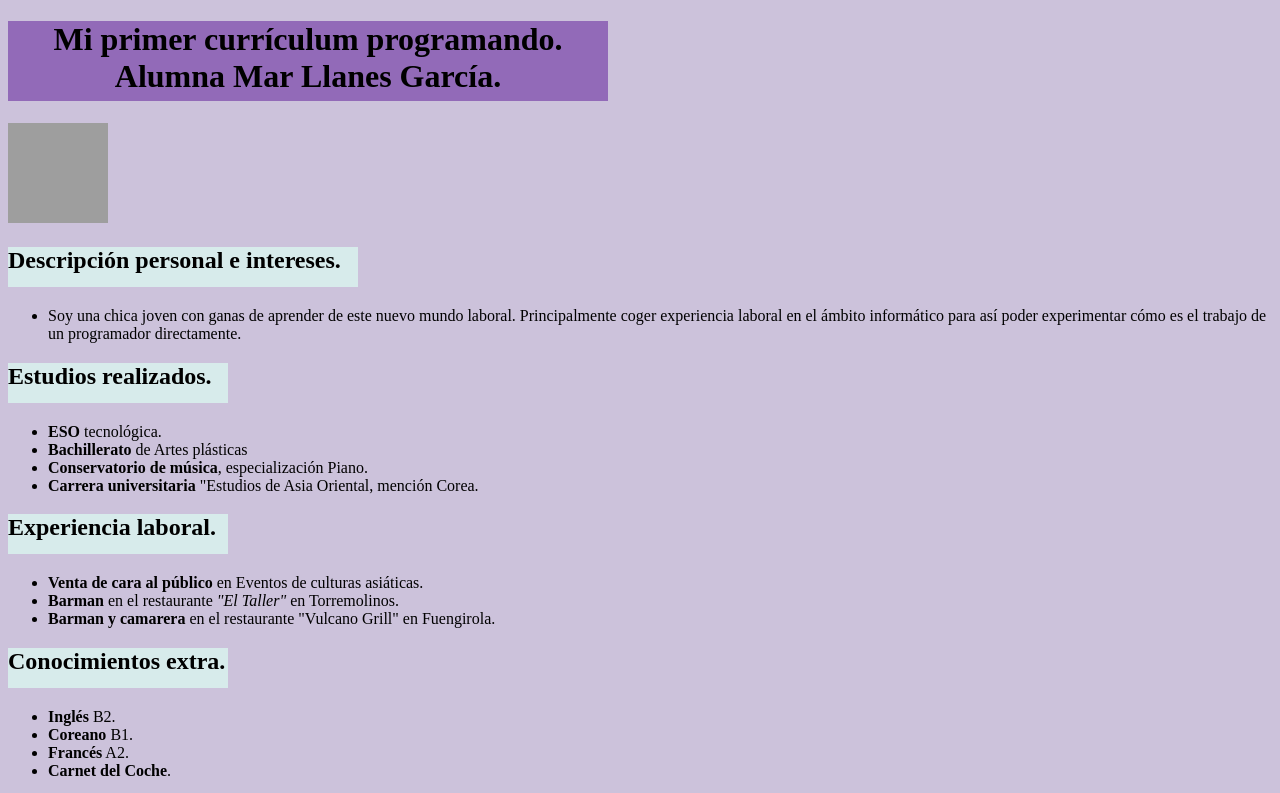
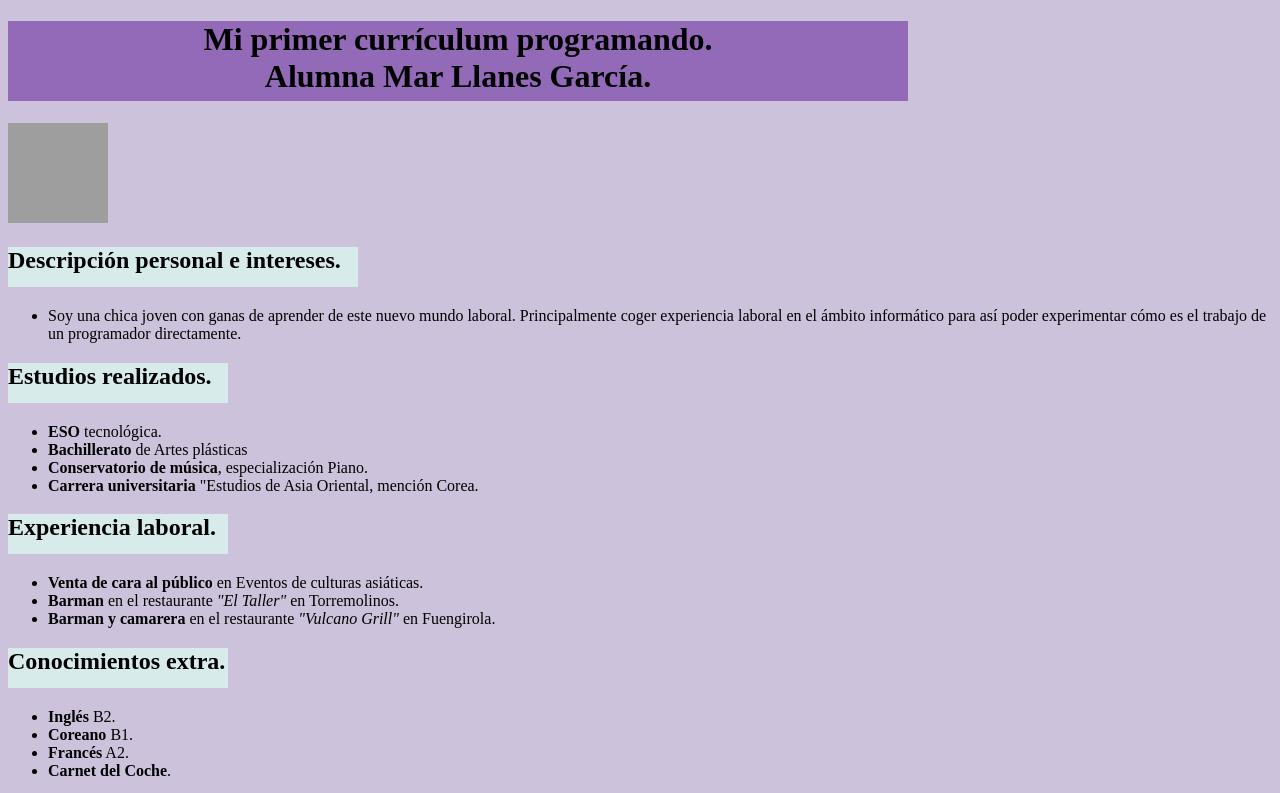
Before and after one commit to marllanesgarcia/publicon111, a plain HTML site: page index.html in a window 1280 px wide. Shown: the top 793 px of the page. Drawn offline with Linux system fonts and the light colour scheme; grey boxes are pictures that could not be loaded.

Commit message:
Update index.html

```diff
--- a/index.html
+++ b/index.html
@@ -8,7 +8,7 @@
 </head>
 <body style="background-color:rgb(204, 194, 219);">
     <div>
-        <h1 style="text-align:center;width:600px;height: 10vh;color:black;background-color:rgb(146, 106, 184)">
+        <h1 style="text-align:center;width:900px;height: 10vh;color:black;background-color:rgb(146, 106, 184)">
             Mi primer currículum programando.<br />
             Alumna Mar Llanes García.<br />
         </h1>
@@ -37,7 +37,7 @@
         <ul>
             <li><b>Venta de cara al público</b> en Eventos de culturas asiáticas.</li>
             <li><b>Barman</b> en el restaurante <i>"El Taller"</i> en Torremolinos.</li>
-            <li><b>Barman y camarera</b> en el restaurante <i></i>"Vulcano Grill"</i> en Fuengirola.</li>
+            <li><b>Barman y camarera</b> en el restaurante <i>"Vulcano Grill"</i> en Fuengirola.</li>
         </ul>
 
         <h2 style="width:220px;height:5vh;color:black;background-color:rgb(215, 235, 235)">
```
